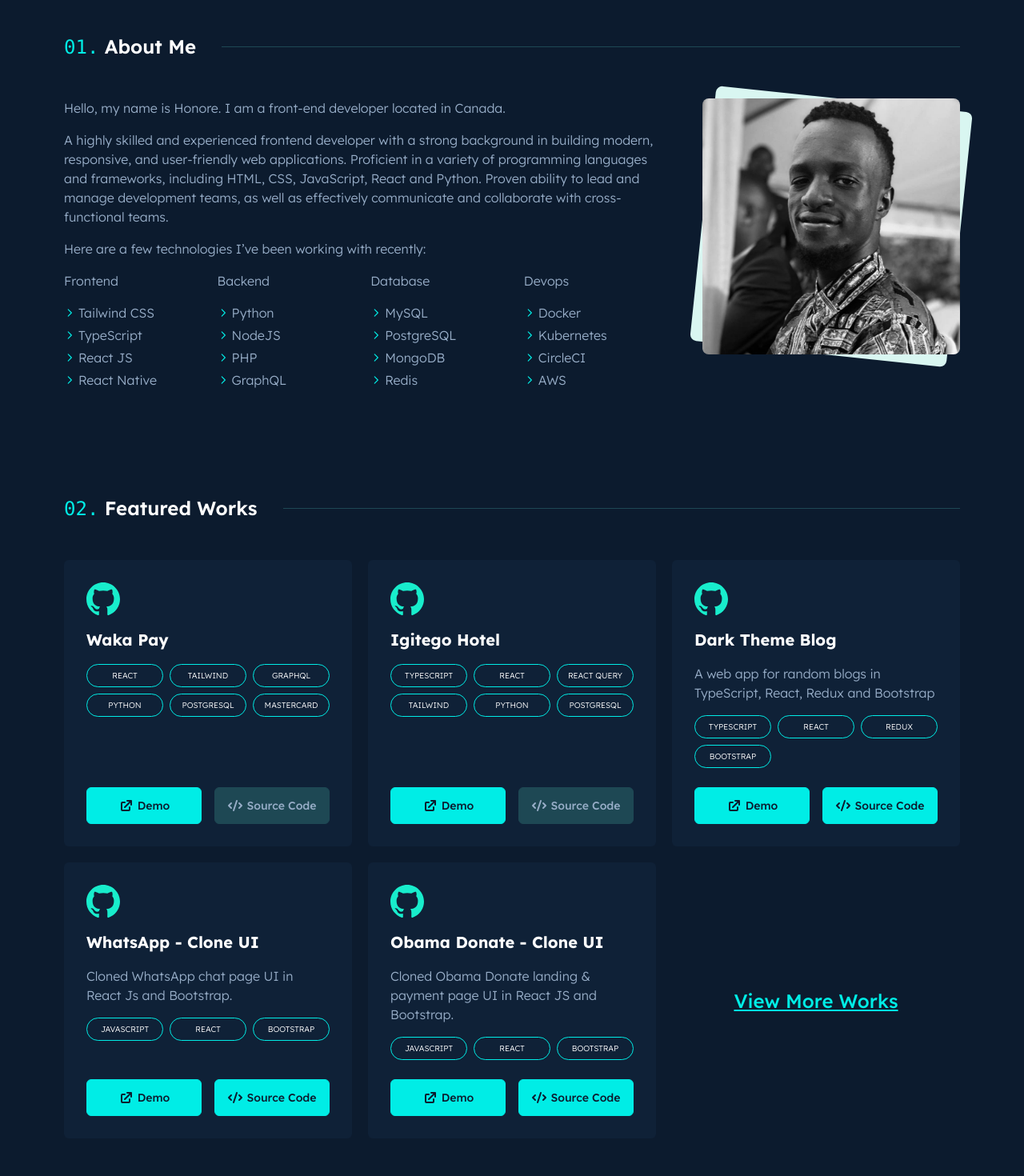
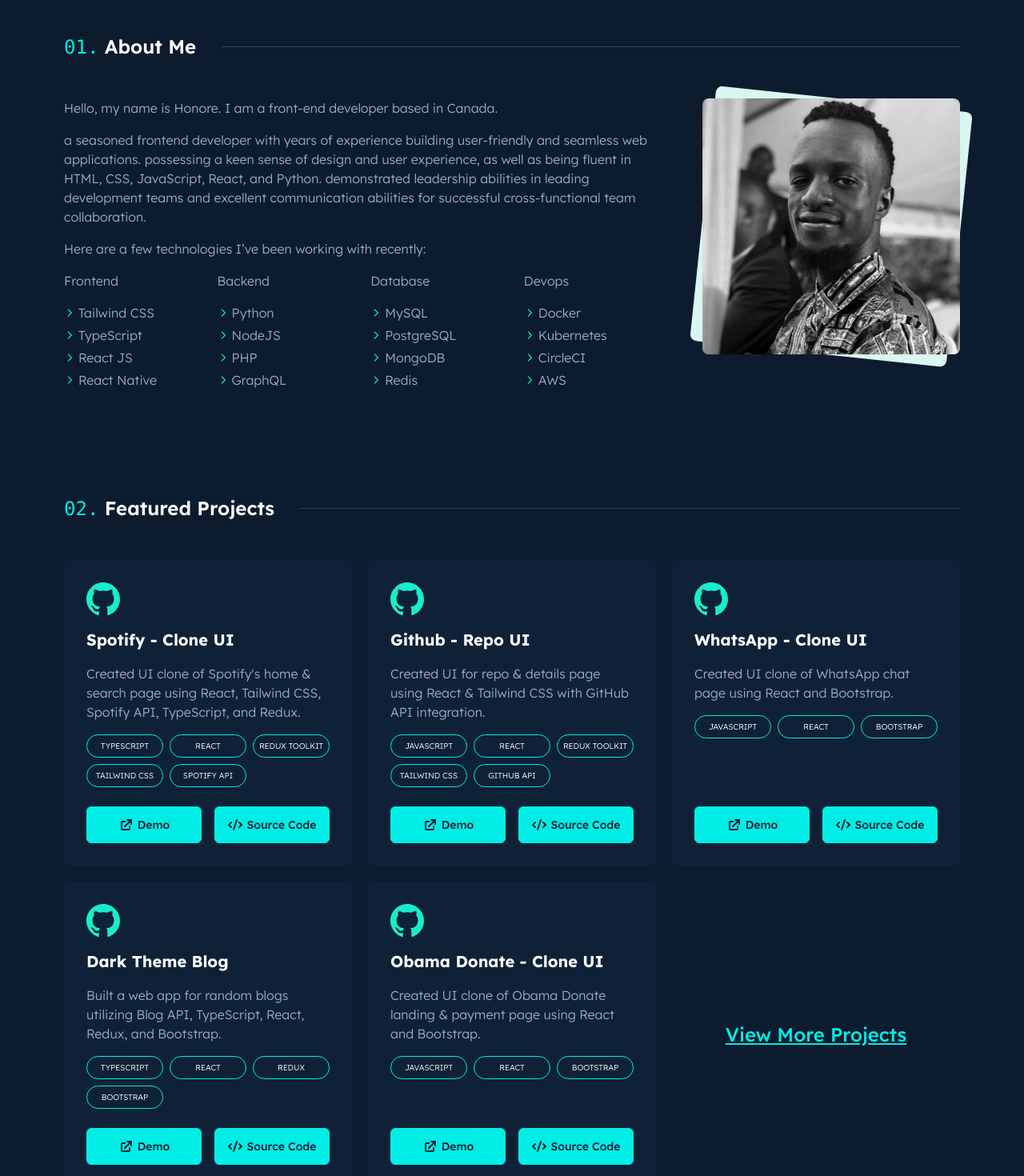
Before and after one commit to nythonore/nythonore-web, a Next.js app: page / in a window 1280 px wide. Shown: the part 580-2050 px from the top of the page at 80% size. Built offline with nearby package versions, Linux system fonts and the light colour scheme.

Commit message:
upgrade content

```diff
--- a/components/containers/AboutContainer.tsx
+++ b/components/containers/AboutContainer.tsx
@@ -29,18 +29,17 @@ export const AboutContainer = () => {
 				<div className='mt-12 flex flex-col-reverse justify-center gap-12 md:flex-row'>
 					<div className='basis-[70%] font-light md:basis-[60%] lg:basis-[70%]'>
 						<p className='text-gray'>
-							Hello, my name is Honore. I am a front-end developer located in
+							Hello, my name is Honore. I am a front-end developer based in
 							Canada.
 						</p>
 
 						<p className='mt-4 text-gray'>
-							A highly skilled and experienced frontend developer with a strong
-							background in building modern, responsive, and user-friendly web
-							applications. Proficient in a variety of programming languages and
-							frameworks, including HTML, CSS, JavaScript, React and Python.
-							Proven ability to lead and manage development teams, as well as
-							effectively communicate and collaborate with cross-functional
-							teams.
+							a seasoned frontend developer with years of experience building
+							user-friendly and seamless web applications. possessing a keen
+							sense of design and user experience, as well as being fluent in
+							HTML, CSS, JavaScript, React, and Python. demonstrated leadership
+							abilities in leading development teams and excellent communication
+							abilities for successful cross-functional team collaboration.
 						</p>
 
 						<p className='mt-4 text-gray'>
--- a/components/containers/WorkContainer.tsx
+++ b/components/containers/WorkContainer.tsx
@@ -3,62 +3,63 @@ import { Header, Work } from '../elements';
 export const WorkContainer = () => {
 	const works = [
 		{
-			title: 'Waka Pay',
-			description: '',
-			tags: [
-				'react',
-				'tailwind',
-				'graphql',
-				'python',
-				'postgresql',
-				'mastercard',
-			],
-			liveUrl: 'https://pay.wakaglobal.com/',
-			githubUrl: undefined,
-		},
-		{
-			title: 'Igitego Hotel',
-			description: '',
+			title: 'Spotify - Clone UI',
+			description:
+				"Created UI clone of Spotify's home & search page using React, Tailwind CSS, Spotify API, TypeScript, and Redux.",
 			tags: [
 				'typescript',
 				'react',
-				'react query',
-				'tailwind',
-				'python',
-				'postgresql',
+				'redux toolkit',
+				'tailwind css',
+				'spotify api',
 			],
-			liveUrl: 'https://igitegohotel.com/',
-			githubUrl: undefined,
+			liveUrl: 'https://zingy-gumption-42f161.netlify.app',
+			githubUrl: 'https://github.com/nythonore/spotify-clone-ui',
+		},
+		{
+			title: 'Github - Repo UI',
+			description:
+				'Created UI for repo & details page using React & Tailwind CSS with GitHub API integration.',
+			tags: [
+				'javascript',
+				'react',
+				'redux toolkit',
+				'tailwind css',
+				'github api',
+			],
+			liveUrl: 'https://igitegohotel.com',
+			githubUrl: 'https://github.com/nythonore/github-repo-clone-ui',
+		},
+		{
+			title: 'WhatsApp - Clone UI',
+			description:
+				'Created UI clone of WhatsApp chat page using React and Bootstrap.',
+			tags: ['javascript', 'react', 'bootstrap'],
+			liveUrl: 'https://quiet-twilight-427f92.netlify.app',
+			githubUrl: 'https://github.com/nythonore/whatsapp-clone',
 		},
 		{
 			title: 'Dark Theme Blog',
 			description:
-				'A web app for random blogs in TypeScript, React, Redux and Bootstrap',
+				'Built a web app for random blogs utilizing Blog API, TypeScript, React, Redux, and Bootstrap.',
 			tags: ['typescript', 'react', 'redux', 'bootstrap'],
-			liveUrl: 'https://stellular-youtiao-deaaaf.netlify.app/',
-			githubUrl: 'https://github.com/nythonore/obamadonate-clone',
-		},
-		{
-			title: 'WhatsApp - Clone UI',
-			description: 'Cloned WhatsApp chat page UI in React Js and Bootstrap.',
-			tags: ['javascript', 'react', 'bootstrap'],
-			liveUrl: 'https://quiet-twilight-427f92.netlify.app/',
-			githubUrl: 'https://github.com/nythonore/cookie-ui',
+			liveUrl: 'https://stellular-youtiao-deaaaf.netlify.app',
+			githubUrl: 'https://github.com/nythonore/blog-web',
 		},
 		{
 			title: 'Obama Donate - Clone UI',
 			description:
-				'Cloned Obama Donate landing & payment page UI in React JS and Bootstrap.',
+				'Created UI clone of Obama Donate landing & payment page using React and Bootstrap.',
 			tags: ['javascript', 'react', 'bootstrap'],
-			liveUrl: 'https://dreamy-crisp-71e4ca.netlify.app/',
-			githubUrl: 'https://github.com/nythonore/cookie-ui',
+			liveUrl: 'https://dreamy-crisp-71e4ca.netlify.app',
+			githubUrl: 'https://github.com/nythonore/obamadonate-clone',
 		},
 	];
 
 	return (
 		<section id='work' className='py-12 md:py-16'>
 			<div className='container'>
-				<Header count='02' title='Featured Works' />
+				<Header count='02' title='Featured Projects' />
 
 				<div className='mt-12 grid grid-cols-1 gap-5 md:grid-cols-3'>
 					{works.map((work, key) => (
@@ -72,7 +73,7 @@ export const WorkContainer = () => {
 							target='_blank'
 							rel='noreferrer'
 						>
-							View More Works
+							View More Projects
 						</a>
 					</div>
 				</div>
```
